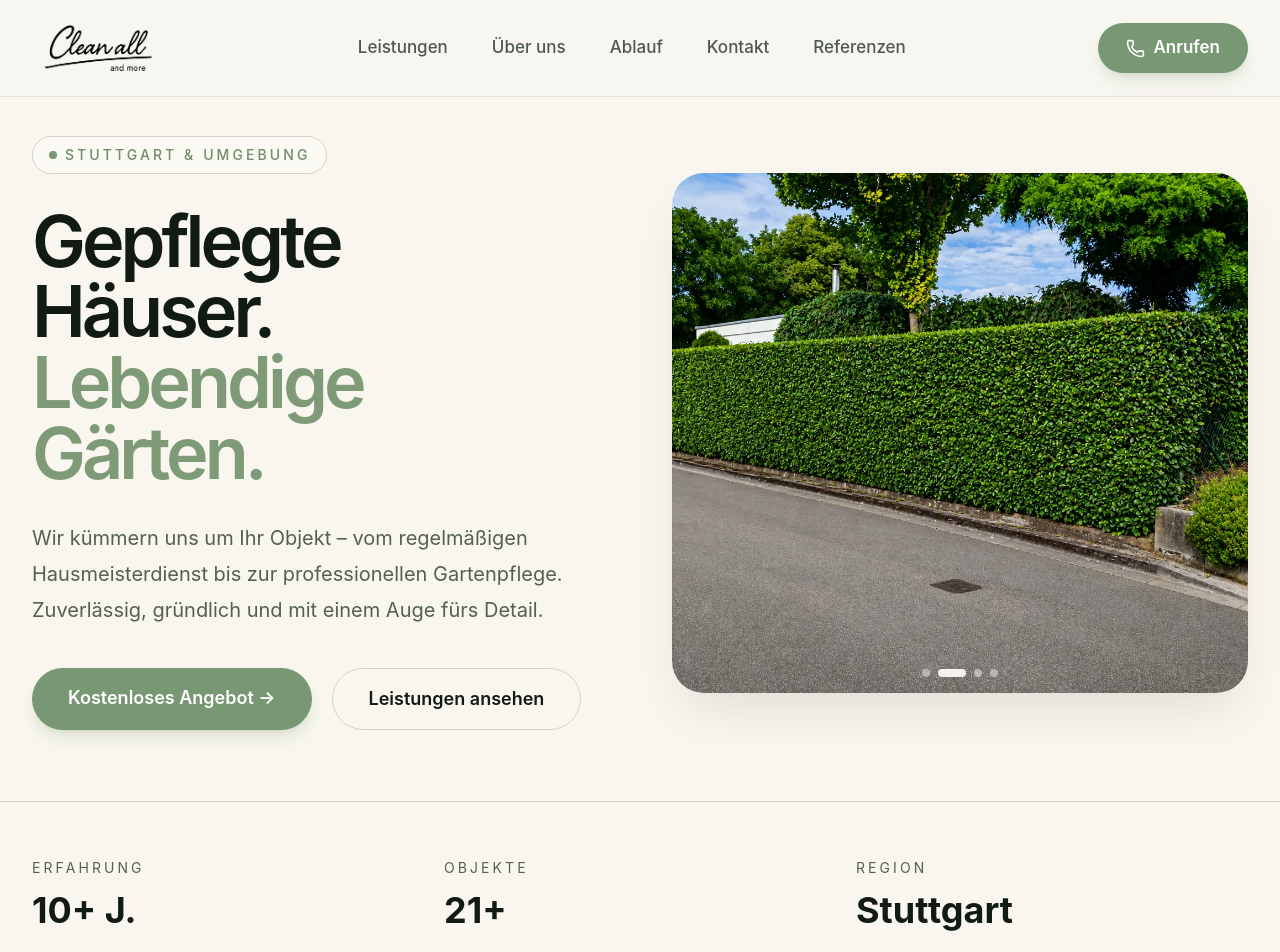
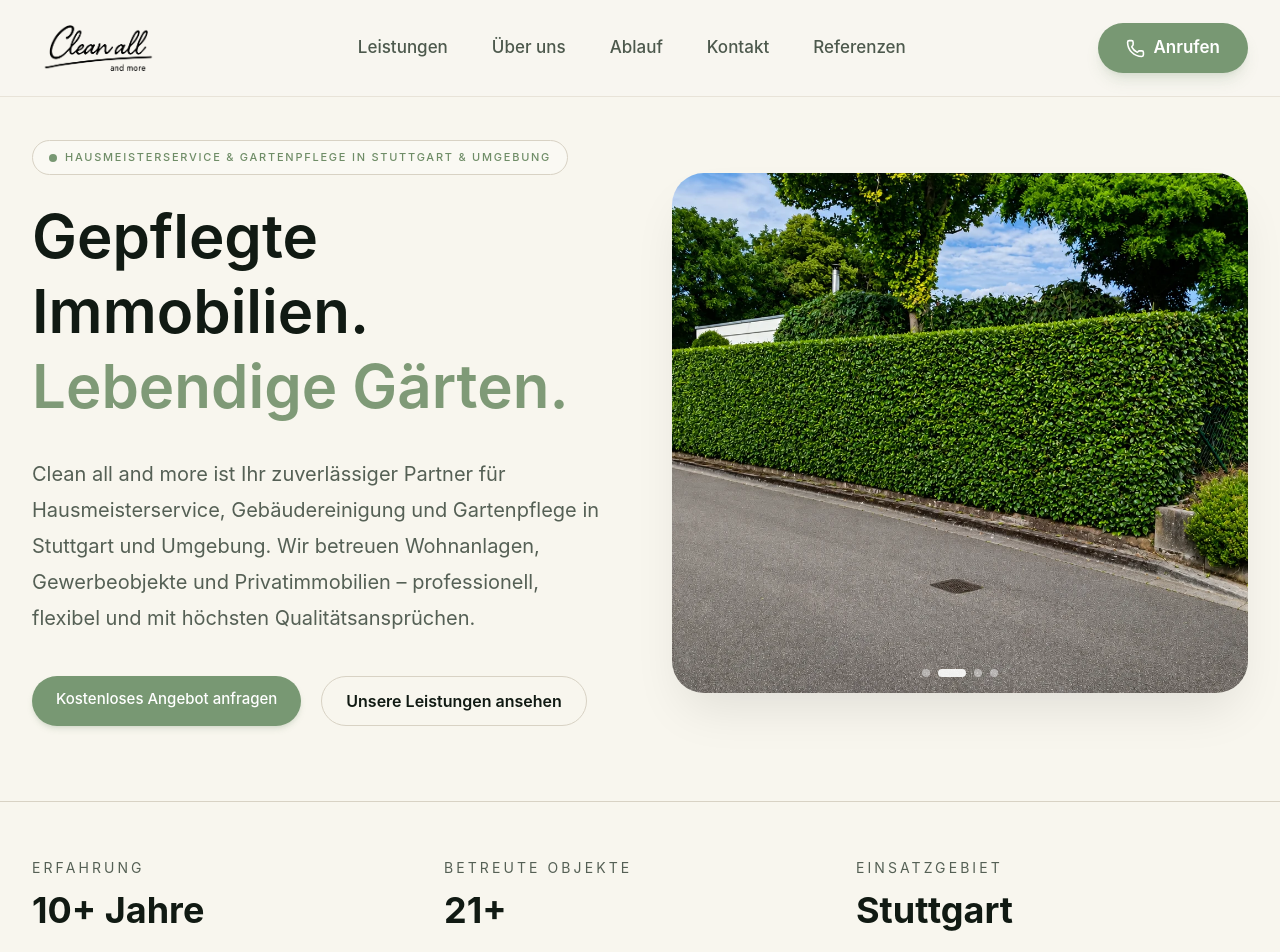
Before and after one commit to bkorusic-ui/erste-Version-clean-all-and-more, a React (Vite) app: page / in a window 1280 px wide. Shown: the top 952 px of the page. Built offline with nearby package versions, Linux system fonts and the light colour scheme.

Commit message:
Update hero and service section design

```diff
--- a/src/components/Hero.tsx
+++ b/src/components/Hero.tsx
@@ -34,11 +34,11 @@ const heroImages = [
   },
   {
     src: "/images/hero/hausmeisterservice-gepflegte-wohnanlage-stuttgart.webp",
-    alt: "Gepflegte Wohnanlage mit professionellem Hausmeisterservice und Gartenpflege in Stuttgart.",
+    alt: "Gepflegte Wohnanlage mit Hausmeisterservice und Gartenpflege in Stuttgart.",
   },
   {
     src: "/images/hero/hausmeisterservice-wohnanlage-stuttgart-1.webp",
-    alt: "Gepflegte Wohnanlage mit professionellem Hausmeisterservice und Gartenpflege in Stuttgart.",
+    alt: "Wohnanlage in Stuttgart mit zuverlässigem Hausmeisterservice.",
   },
 ];
 
@@ -70,42 +70,40 @@ export default function Hero() {
     <section className="bg-[#f8f6ee]">
       <div className="mx-auto grid min-h-[calc(100vh-80px)] max-w-7xl grid-cols-1 items-start gap-10 px-5 pt-6 pb-12 md:min-h-[calc(100vh-96px)] md:grid-cols-2 md:items-center md:gap-16 md:px-8 md:pt-8 md:pb-16">
         <motion.div variants={fadeUp} initial="hidden" animate="visible">
-          <div className="inline-flex items-center gap-2 rounded-full border border-[#d8d2c4] bg-white/30 px-4 py-2 text-[11px] font-medium uppercase tracking-[0.22em] text-[#6f8d67] md:text-sm">
+          <div className="inline-flex items-center gap-2 rounded-full border border-[#d8d2c4] bg-white/30 px-4 py-2 text-[10px] font-medium uppercase tracking-[0.16em] text-[#6f8d67] md:text-[11px]">
               <span className="h-2 w-2 rounded-full bg-[#789873]" />
-            Stuttgart & Umgebung
+              Hausmeisterservice &amp; Gartenpflege in Stuttgart &amp; Umgebung
             </div>
 
-          <h1 className="mt-6 text-[40px] font-semibold leading-[0.98] tracking-[-0.055em] text-[#111a13] sm:text-[52px] md:mt-8 md:text-[72px]">
+          <h1 className="mt-6 text-4xl font-semibold leading-tight text-[#111a13] sm:text-5xl lg:text-6xl">
             Gepflegte
+            Immobilien.
+
+            <span className="text-[#7f9a77]">
           <br />
-            Häuser.
-            <br />
-            <span className="text-[#7f9a77]">
               Lebendige
-              <br />
               Gärten.
             </span>
           </h1>
 
-          <p className="mt-6 max-w-xl text-[16px] leading-7 text-[#556055] md:mt-8 md:text-xl md:leading-9">
-            Wir kümmern uns um Ihr Objekt – vom regelmäßigen Hausmeisterdienst
-            bis zur professionellen Gartenpflege. Zuverlässig, gründlich und mit
-            einem Auge fürs Detail.
+          <p className="mt-6 max-w-xl text-[14px] leading-7 text-[#556055] md:mt-8 md:text-xl md:leading-9">
+           Clean all and more ist Ihr zuverlässiger Partner für Hausmeisterservice, Gebäudereinigung und Gartenpflege in Stuttgart und Umgebung.
+            Wir betreuen Wohnanlagen, Gewerbeobjekte und Privatimmobilien – professionell, flexibel und mit höchsten Qualitätsansprüchen.
           </p>
 
           <div className="mt-8 flex flex-col gap-3 sm:flex-row md:mt-10 md:gap-5">
             <a
               href="#kontakt"
-              className="rounded-full bg-[#789873] px-6 py-3 text-center text-[15px] font-semibold text-white shadow-lg shadow-[#789873]/20 transition-all duration-300 hover:-translate-y-0.5 hover:bg-[#6f8d67] hover:shadow-xl md:px-9 md:py-4 md:text-lg"
+              className="rounded-full bg-[#789873] px-5 py-2.5 text-center text-[11px] font-medium text-white shadow-md shadow-[#789873]/20 transition-all duration-300 hover:-translate-y-0.5 hover:bg-[#6f8d67] hover:shadow-lg md:px-6 md:py-3 md:text-[15px]"
             >
-              Kostenloses Angebot →
+              Kostenloses Angebot anfragen
             </a>
 
             <a
               href="#leistungen"
-              className="rounded-full border border-[#d8d2c4] bg-[#f8f6ee] px-6 py-3 text-center text-[15px] font-semibold text-[#111a13] transition-all duration-300 hover:-translate-y-0.5 hover:border-[#789873]/50 hover:bg-white md:px-9 md:py-4 md:text-lg"
+              className="rounded-full border border-[#d8d2c4] bg-[#f8f6ee] px-4 py-2 text-center text-[10px] font-semibold text-[#111a13] transition-all duration-300 hover:-translate-y-0.5 hover:border-[#789873]/50 hover:bg-white md:px-6 md:py-3 md:text-base"
             >
-              Leistungen ansehen
+              Unsere Leistungen ansehen
             </a>
           </div>
         </motion.div>
@@ -119,28 +117,39 @@ export default function Hero() {
             <img
               src={heroImages[activeImage].src}
               alt={heroImages[activeImage].alt}
+              width="720"
+              height="520"
+              fetchPriority="high"
+              loading="eager"
+              decoding="async"
               className="h-[280px] w-full object-cover opacity-100 transition-opacity duration-[1800ms] ease-in-out sm:h-[320px] md:h-[520px]"
             />
 
             <button
+              type="button"
               onClick={prevImage}
+              aria-label="Vorheriges Bild anzeigen"
               className="absolute left-4 top-1/2 hidden h-10 w-10 -translate-y-1/2 items-center justify-center rounded-full bg-[#f8f6ef]/90 text-2xl text-[#111a13] opacity-0 transition-all duration-300 group-hover:opacity-100 md:flex"
             >
               ‹
             </button>
 
             <button
+              type="button"
               onClick={nextImage}
+              aria-label="Nächstes Bild anzeigen"
               className="absolute right-4 top-1/2 hidden h-10 w-10 -translate-y-1/2 items-center justify-center rounded-full bg-[#f8f6ef]/90 text-2xl text-[#111a13] opacity-0 transition-all duration-300 group-hover:opacity-100 md:flex"
             >
               ›
             </button>
 
             <div className="absolute bottom-4 left-1/2 flex -translate-x-1/2 gap-2">
-  {heroImages.map((_, index) => (
+              {heroImages.map((image, index) => (
                 <button
-      key={index}
+                  key={image.src}
+                  type="button"
                   onClick={() => setActiveImage(index)}
+                  aria-label={`Bild ${index + 1} anzeigen`}
                   className={`h-2 rounded-full transition-all duration-500 ${
                     activeImage === index
                       ? "w-7 bg-white/90"
@@ -162,9 +171,9 @@ export default function Hero() {
           className="mx-auto grid max-w-7xl grid-cols-1 gap-5 px-5 py-6 sm:grid-cols-3 md:px-8 md:py-14"
         >
           {[
-            ["Erfahrung", "10+ J."],
-            ["Objekte", "21+"],
-            ["Region", "Stuttgart"],
+            ["Erfahrung", "10+ Jahre"],
+            ["Betreute Objekte", "21+"],
+            ["Einsatzgebiet", "Stuttgart"],
           ].map(([label, value]) => (
             <div key={label}>
               <p className="text-[11px] uppercase tracking-[0.22em] text-[#556055] md:text-sm">
--- a/src/components/Services.tsx
+++ b/src/components/Services.tsx
@@ -185,7 +185,7 @@
               </p>
 
 
-              <div className="mt-7 grid grid-cols-1 gap-3 sm:grid-cols-2 md:mt-8">
+              <div className="mt-5 grid grid-cols-1 gap-2 sm:grid-cols-2 md:mt-6">
                 {houseServices.map((service, index) => (
                   <ServiceCard key={service.title} service={service} index={index} />
                 ))}
@@ -232,7 +232,7 @@
                 wirken.
               </p>
 
-              <div className="mt-7 grid grid-cols-1 gap-3 sm:grid-cols-2 md:mt-8">
+              <div className="mt-3 grid grid-cols-1 gap-3 sm:grid-cols-2 md:mt-4">
                 {gardenServices.map((service, index) => (
                   <ServiceCard key={service.title} service={service} index={index} />
                 ))}
```
Lines whose indentation alone changed are shown as unchanged.
